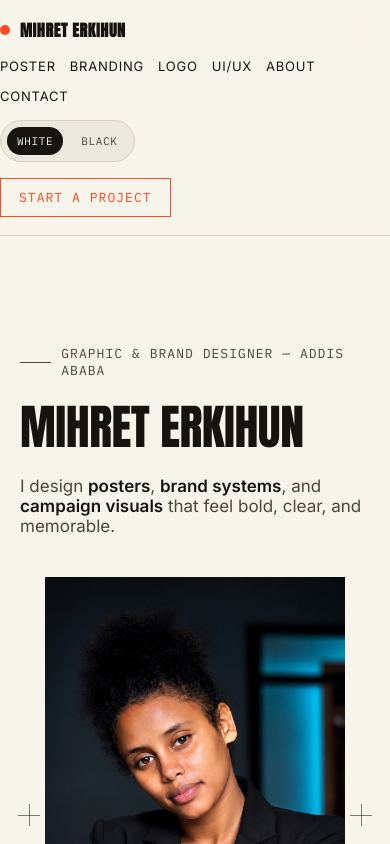
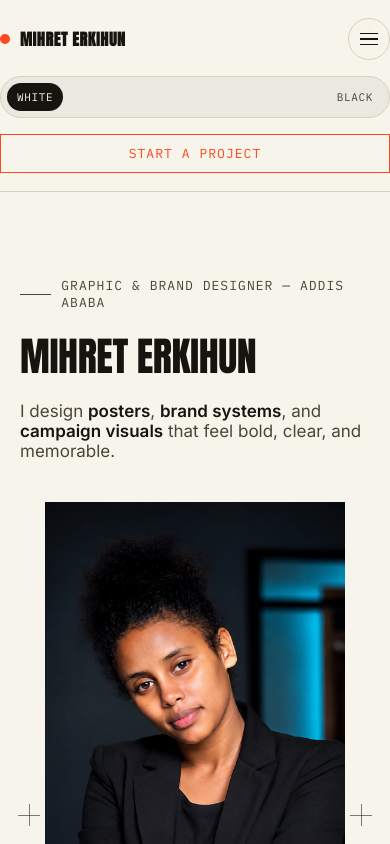
Before and after one commit to minte-atnafu/mihret-portfolio, a React (Vite) app: page / in a window 390 px wide. Shown: the top 844 px of the page. Built offline with nearby package versions, Linux system fonts and the light colour scheme.

Commit message:
fix the resposviness issues

```diff
--- a/src/App.jsx
+++ b/src/App.jsx
@@ -123,6 +123,7 @@ const ToolLogo = ({ name }) => {
 function App() {
   const [filter, setFilter] = useState('all');
   const [selectedItemId, setSelectedItemId] = useState(null);
+  const [menuOpen, setMenuOpen] = useState(false);
   const [theme, setTheme] = useState(() => {
     if (typeof window !== 'undefined') {
       return window.localStorage.getItem('portfolio-theme') || 'white';
@@ -179,13 +180,24 @@ function App() {
           <a className="brand-mark" href="#top">
             <span className="dot" /> Mihret Erkihun
           </a>
-          <nav className="nav-links">
-            <a href="#work">Poster</a>
-            <a href="#work">Branding</a>
-            <a href="#work">Logo</a>
-            <a href="#work">UI/UX</a>
-            <a href="#about">About</a>
-            <a href="#contact">Contact</a>
+          <button
+            type="button"
+            className="mobile-menu-btn"
+            onClick={() => setMenuOpen((open) => !open)}
+            aria-label="Toggle navigation"
+            aria-expanded={menuOpen}
+          >
+            <span />
+            <span />
+            <span />
+          </button>
+          <nav className={`nav-links ${menuOpen ? 'open' : ''}`}>
+            <a href="#work" onClick={() => setMenuOpen(false)}>Poster</a>
+            <a href="#work" onClick={() => setMenuOpen(false)}>Branding</a>
+            <a href="#work" onClick={() => setMenuOpen(false)}>Logo</a>
+            <a href="#work" onClick={() => setMenuOpen(false)}>UI/UX</a>
+            <a href="#about" onClick={() => setMenuOpen(false)}>About</a>
+            <a href="#contact" onClick={() => setMenuOpen(false)}>Contact</a>
           </nav>
           <div className="theme-switcher">
             <button
--- a/src/styles.css
+++ b/src/styles.css
@@ -157,6 +157,28 @@ a {
   height: 10px;
   border-radius: 50%;
   background: var(--vermilion);
+}
+
+.mobile-menu-btn {
+  display: none;
+  width: 42px;
+  height: 42px;
+  border: 1px solid var(--line);
+  background: transparent;
+  padding: 10px;
+  border-radius: 999px;
+  align-items: center;
+  justify-content: center;
+  flex-direction: column;
+  gap: 4px;
+  cursor: pointer;
+}
+
+.mobile-menu-btn span {
+  display: block;
+  width: 18px;
+  height: 1.5px;
+  background: var(--ink);
 }
 
 .nav-links {
@@ -774,9 +796,13 @@ footer {
   text-transform: uppercase;
 }
 
-@media (max-width: 1024px) {
+@media (max-width: 1100px) {
   .hero-grid {
     grid-template-columns: 1fr;
+  }
+
+  .hero-copy {
+    max-width: 100%;
   }
 
   .hero-photo-card {
@@ -792,22 +818,81 @@ footer {
   .about-grid {
     grid-template-columns: 1fr;
   }
-}
 
-@media (max-width: 900px) {
-  .work-grid {
+  .disciplines {
     grid-template-columns: repeat(2, minmax(0, 1fr));
   }
 }
 
-@media (max-width: 680px) {
+@media (max-width: 900px) {
   .site-nav .wrap {
+    flex-wrap: wrap;
+  }
+
+  .mobile-menu-btn {
+    display: inline-flex;
+  }
+
+  .nav-links {
+    display: none;
+    order: 3;
+    width: 100%;
+    flex-direction: column;
+    gap: 12px;
+    padding: 12px 0 0;
+  }
+
+  .nav-links.open {
+    display: flex;
+  }
+
+  .work-grid {
+    grid-template-columns: repeat(2, minmax(0, 1fr));
+  }
+
+  .cta {
+    padding: 88px 0;
+  }
+
+  .cta-row {
     flex-direction: column;
     align-items: flex-start;
   }
+}
+
+@media (max-width: 680px) {
+  .hero {
+    padding: 72px 0 48px;
+  }
+
+  .site-nav .wrap {
+    flex-direction: row;
+    align-items: center;
+    justify-content: space-between;
+  }
 
   .nav-links {
-    gap: 14px;
+    width: 100%;
+    gap: 12px 14px;
+    flex-wrap: wrap;
+  }
+
+  .theme-switcher {
+    width: 100%;
+    justify-content: space-between;
+  }
+
+  .nav-cta {
+    width: 100%;
+    text-align: center;
+  }
+
+  .hero-name {
+    font-size: clamp(40px, 10vw, 64px);
+  }
+
+  .hero-sub {
+    font-size: 17px;
   }
 
   .work-grid {
@@ -818,4 +903,27 @@ footer {
     flex-direction: column;
     align-items: flex-start;
   }
+
+  .disciplines {
+    grid-template-columns: 1fr;
+  }
+
+  .discipline {
+    padding: 28px 22px;
+  }
+
+  .tool-chip {
+    width: 100%;
+    justify-content: center;
+  }
+
+  .cta h2 {
+    max-width: 100%;
+    font-size: clamp(30px, 8vw, 48px);
+  }
+
+  footer {
+    flex-direction: column;
+    align-items: flex-start;
+  }
 }
```
